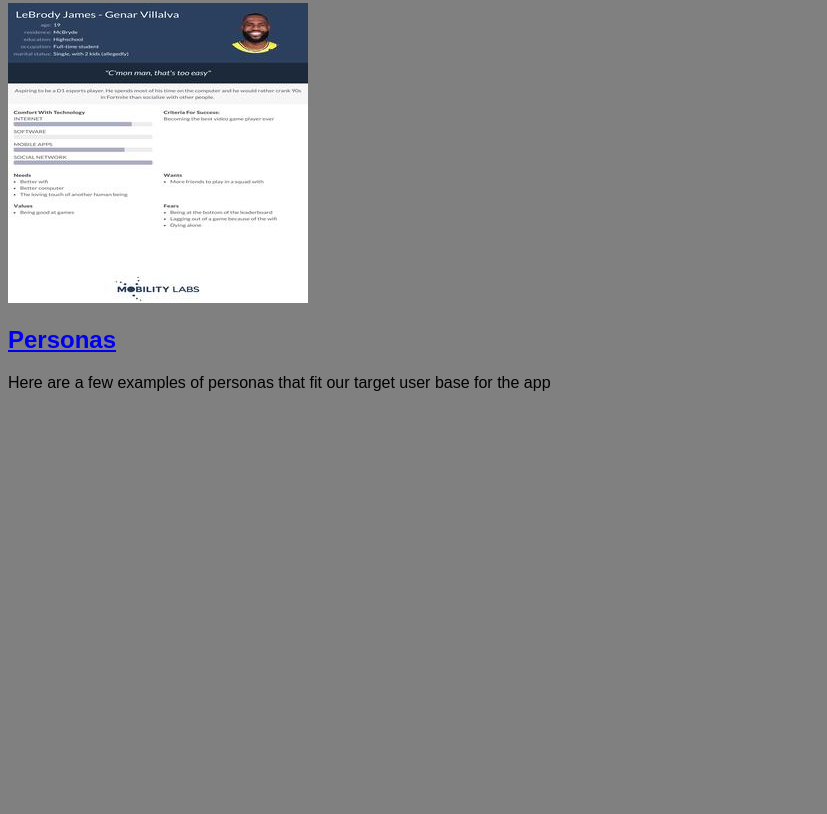
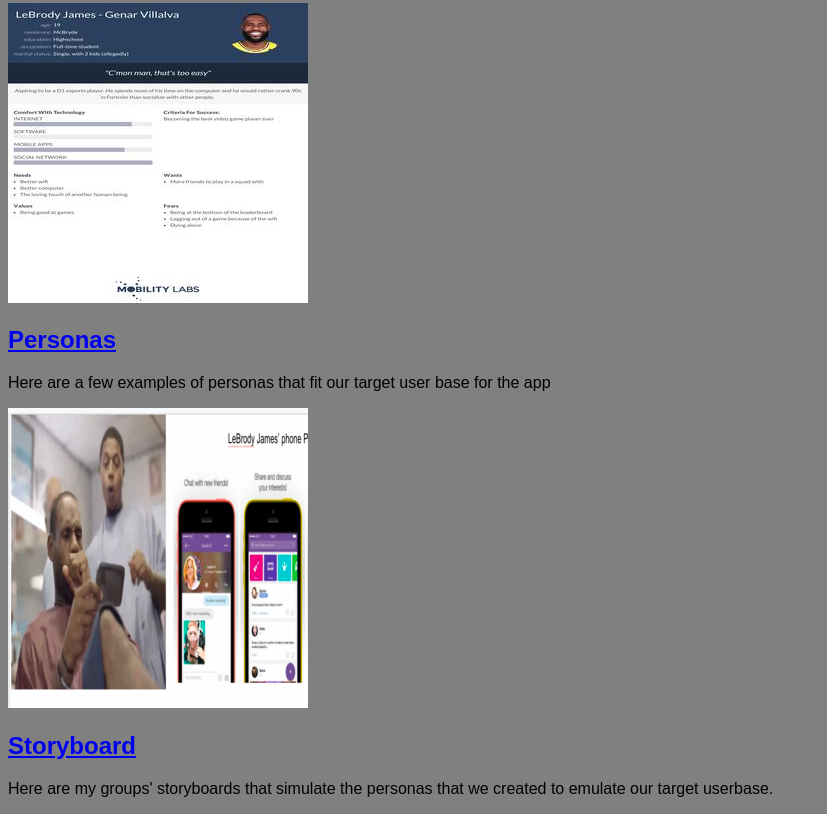
Before and after one commit to genarvillalva/genarvillalva.github.io, a plain HTML site: page index.html in a window 1280 px wide. Shown: the part 943-1757 px from the top of the page, without its empty margins (0-827 px from the left). Before the commit the page ends 1351 px from the top, so only its background shows below. Drawn offline with Linux system fonts and the light colour scheme.

Commit message:
Add files via upload

```diff
--- a/index.html
+++ b/index.html
@@ -35,5 +35,15 @@
                 </p>
             </section>
         </section>
+        <!--Storyboard-->
+        <section class="assignment">
+            <a href="files/storyboard.pdf"><img src="images/lebronjames.png"></a>
+            <section class="ass-details">
+                <a href="files/storyboard.pdf"><h2> Storyboard</h2></a>
+                <p>
+                    Here are my groups' storyboards that simulate the personas that we created to emulate our target userbase.
+                </p>
+            </section>
+        </section>
     </body>
 </html>
```
Also changed, not shown: images/lebronjames.png (added), 1 other file.
